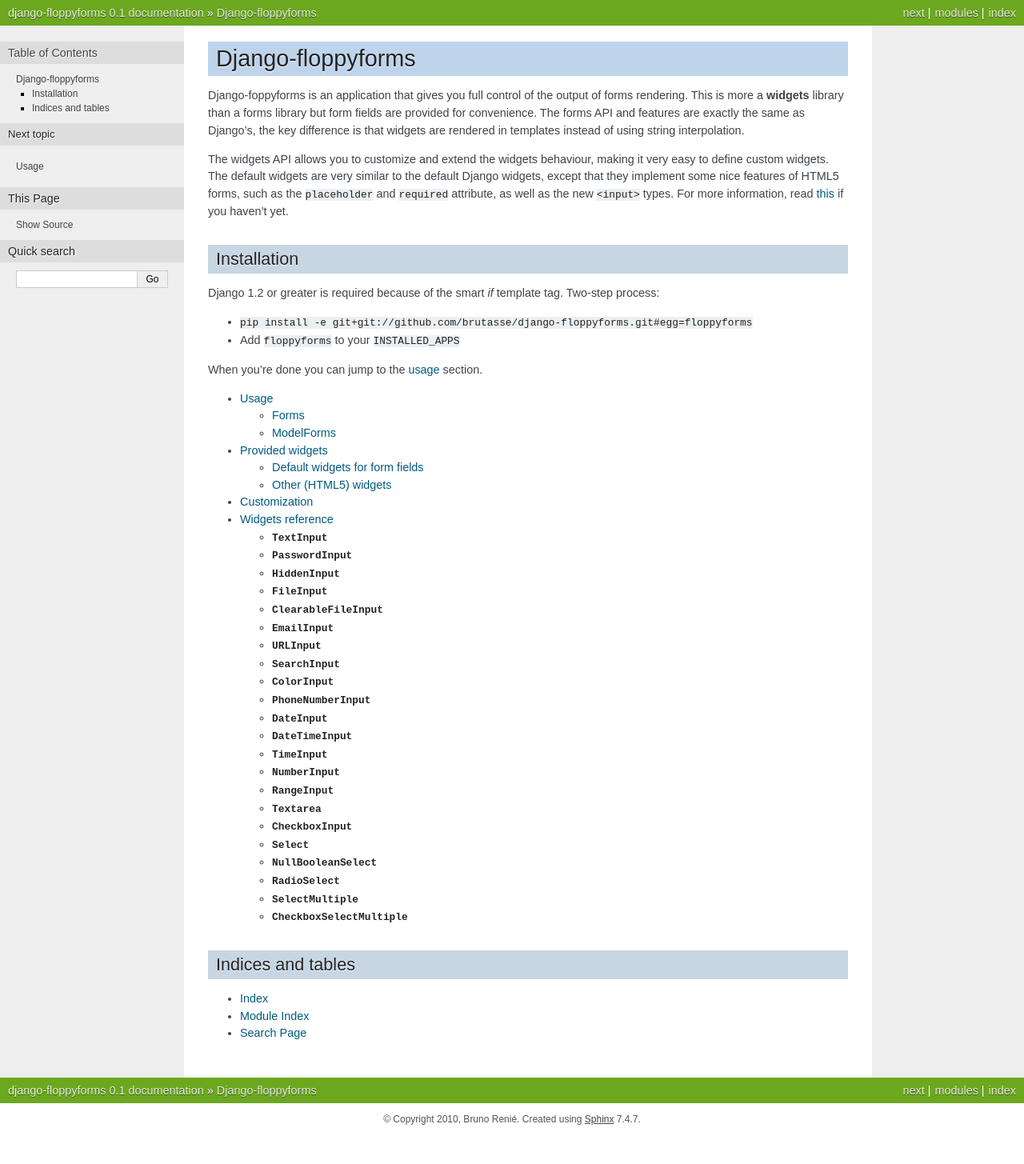
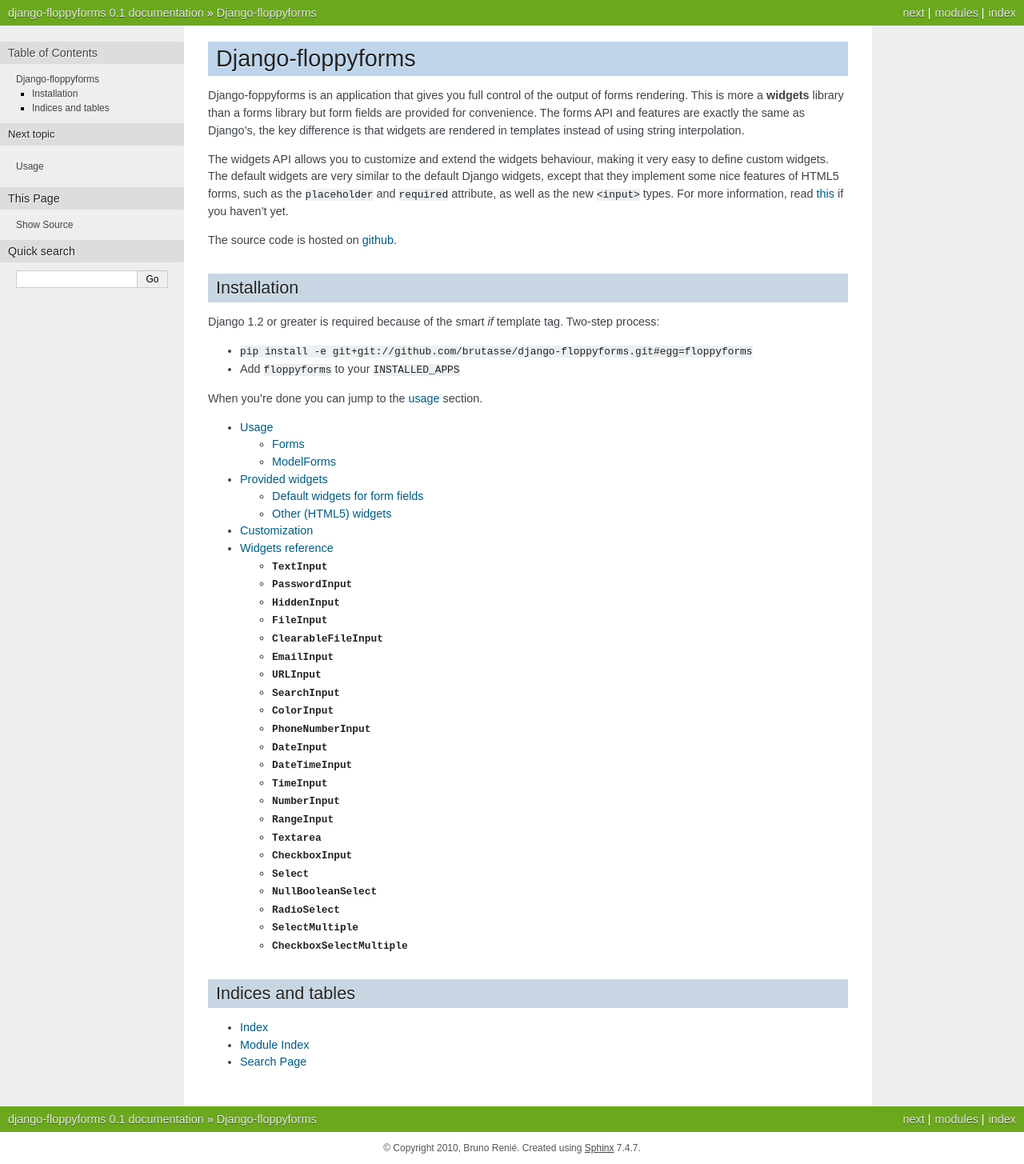
Before and after one commit to jazzband/django-floppyforms, a Sphinx documentation site: the page built from docs/index.rst, in a window 1280 px wide. Shown: the whole page at 80% size. Built offline with Sphinx 7.4.7, drawn with Linux system fonts in a browser that asks for light colours; before the commit the page ends 1419 px from its top, so only the background shows below that.

Commit message:
Cross-linking github and readthedocs

```diff
--- a/README.rst
+++ b/README.rst
@@ -16,7 +16,10 @@
 * ``pip install -e git+git://github.com/brutasse/django-floppyforms.git#egg=floppyforms``
 * Add ``floppyforms`` to your ``INSTALLED_APPS``
 
-For extensive documentation see the ``docs`` folder.
+For extensive documentation see the ``docs`` folder or `read it on
+readthedocs`_
+
+.. _read it on readthedocs: http://readthedocs.org/projects/brutasse/django-floppyforms/docs/
 
 Bugs
 ----
--- a/docs/index.rst
+++ b/docs/index.rst
@@ -15,6 +15,10 @@
 `this`_ if you haven't yet.
 
 .. _this: http://diveintohtml5.org/forms.html
+
+The source code is hosted on `github`_.
+
+.. _github: https://github.com/brutasse/django-floppyforms
 
 Installation
 -------------
```
